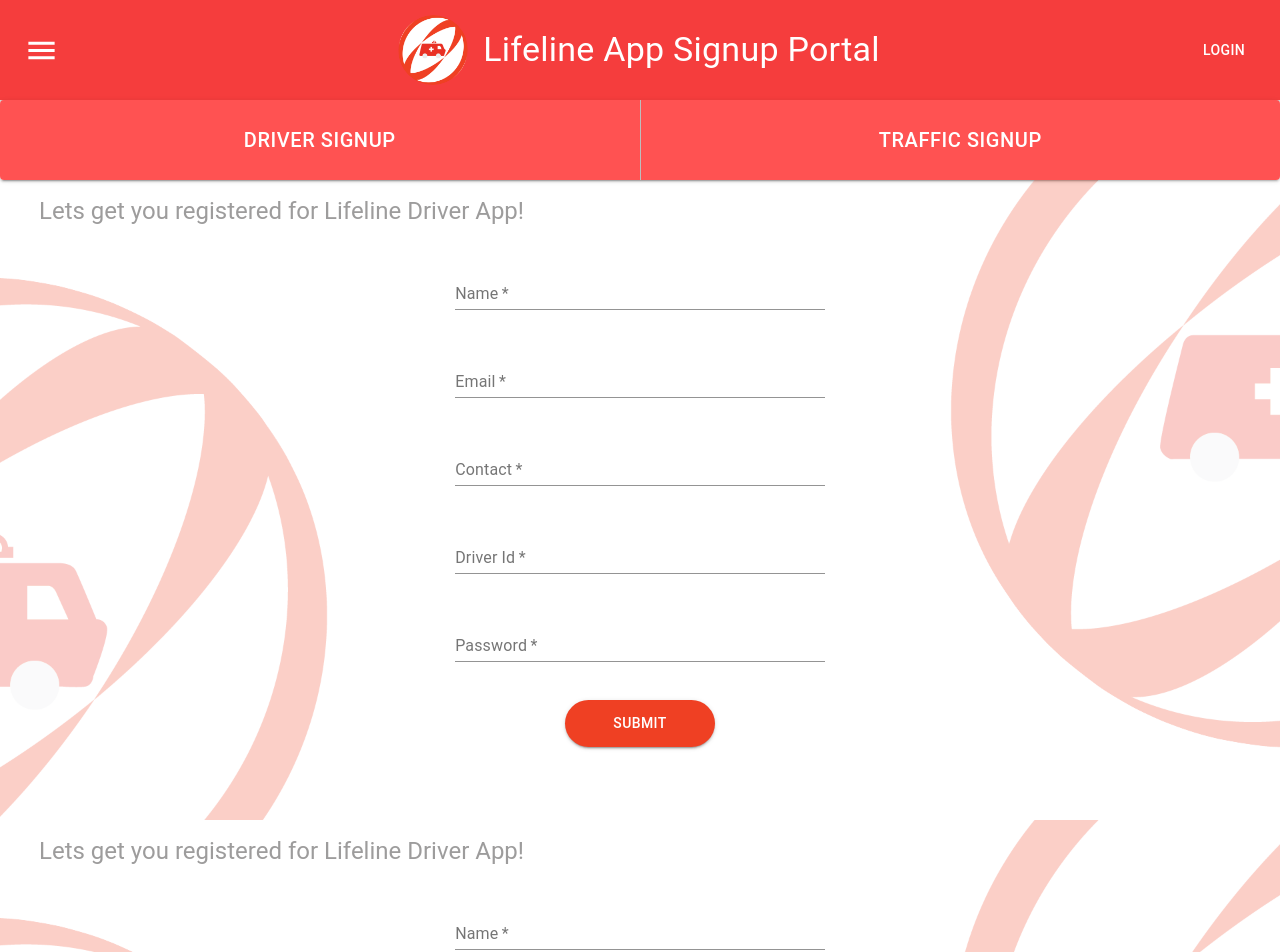
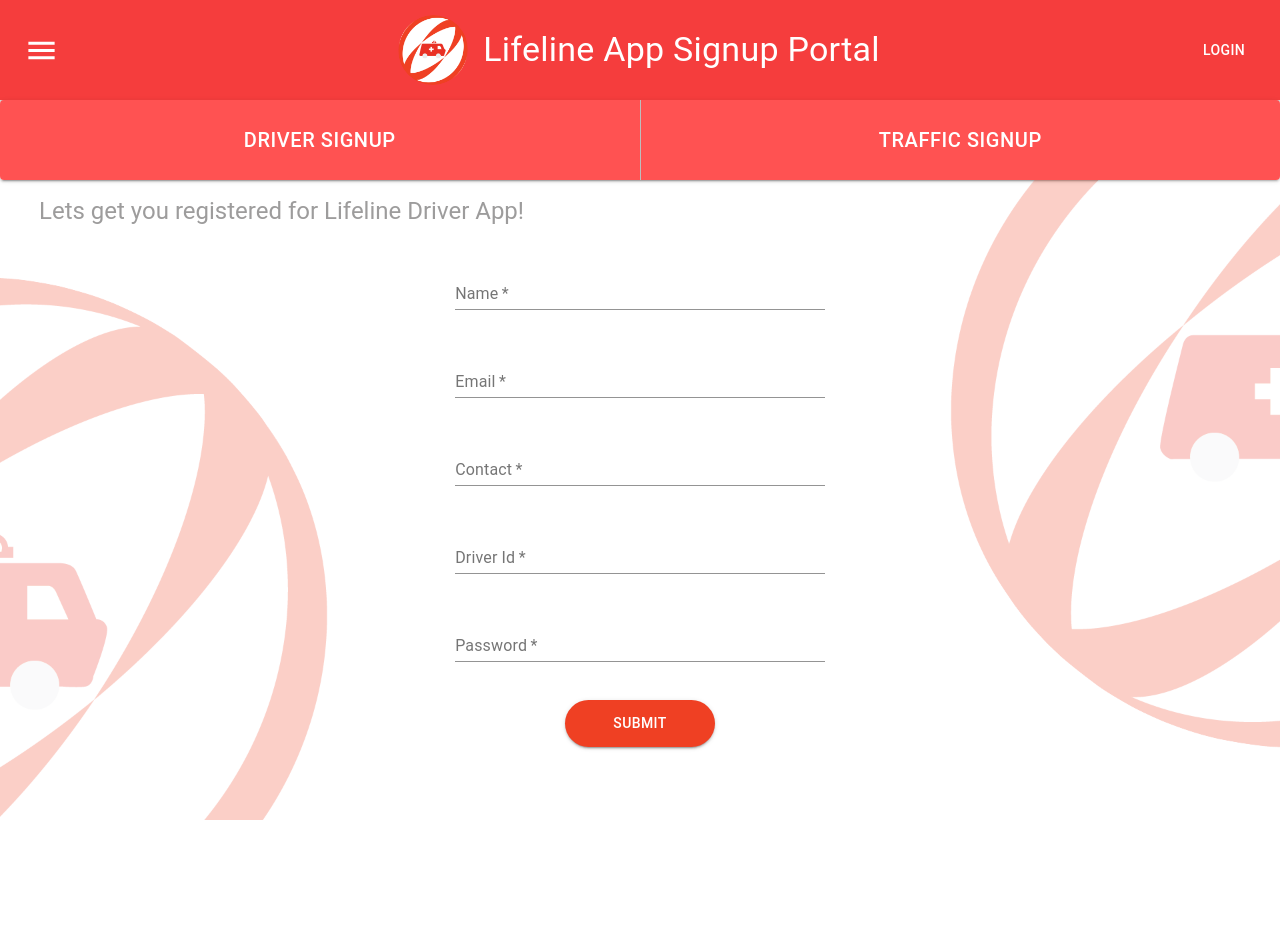
Before and after one commit to ShriBuzz/LifelineWeb, a React (Create React App) app: page / in a window 1280 px wide. Shown: the top 952 px of the page. After the commit the page ends 820 px from the top, so only its background shows below. Built offline with nearby package versions, Linux system fonts and the light colour scheme.

Commit message:
Restructure components

```diff
--- a/src/App.js
+++ b/src/App.js
@@ -2,14 +2,12 @@
 
 import NavBar from "./components/NavBar";
 import Signup from "./components/Signup";
-import Driver from "./screens/Driver";
 
 const App = () => {
   return (
     <React.Fragment>
       <NavBar />
       <Signup />
-      <Driver />
     </React.Fragment>
   );
 };
```
